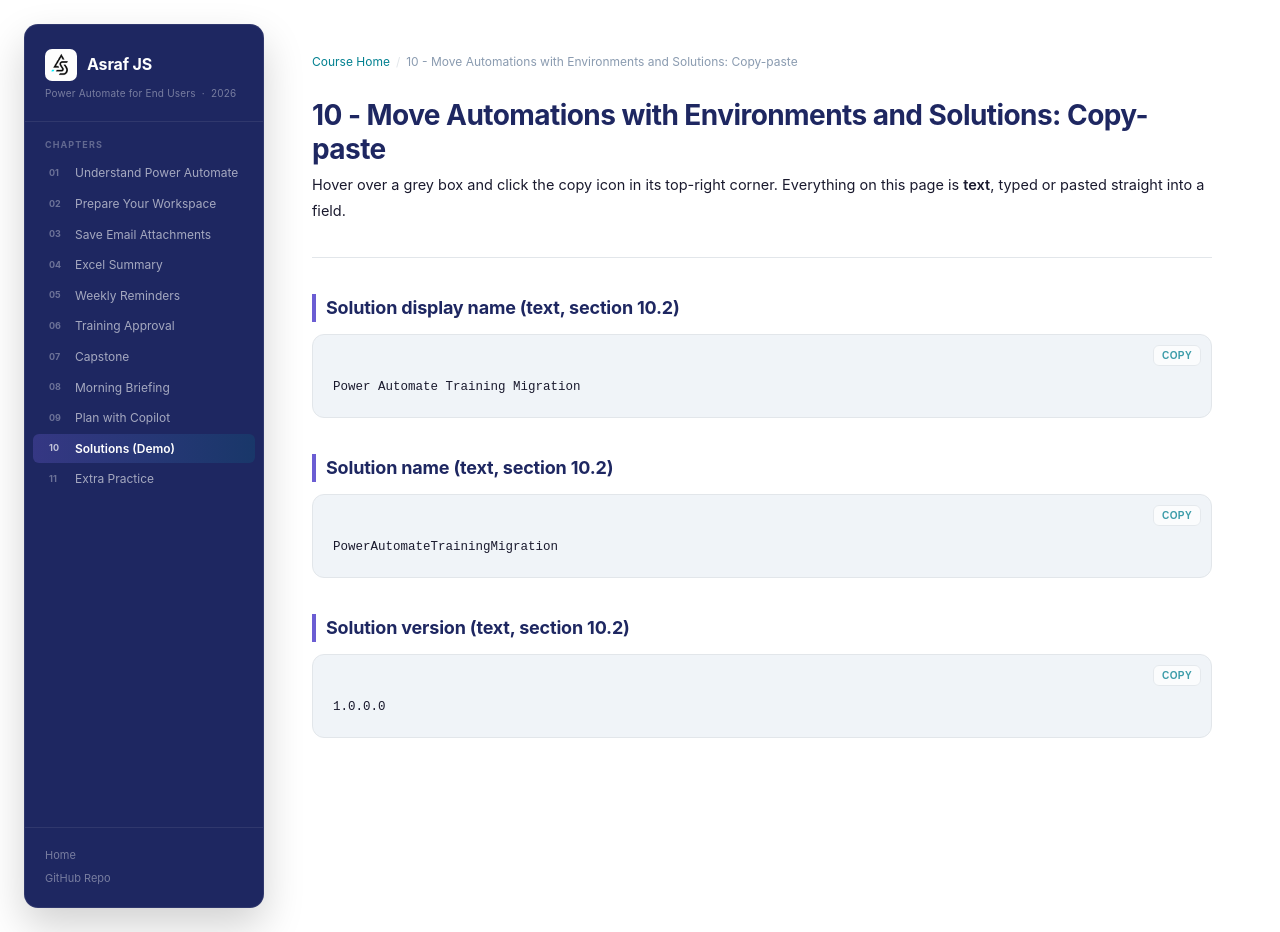
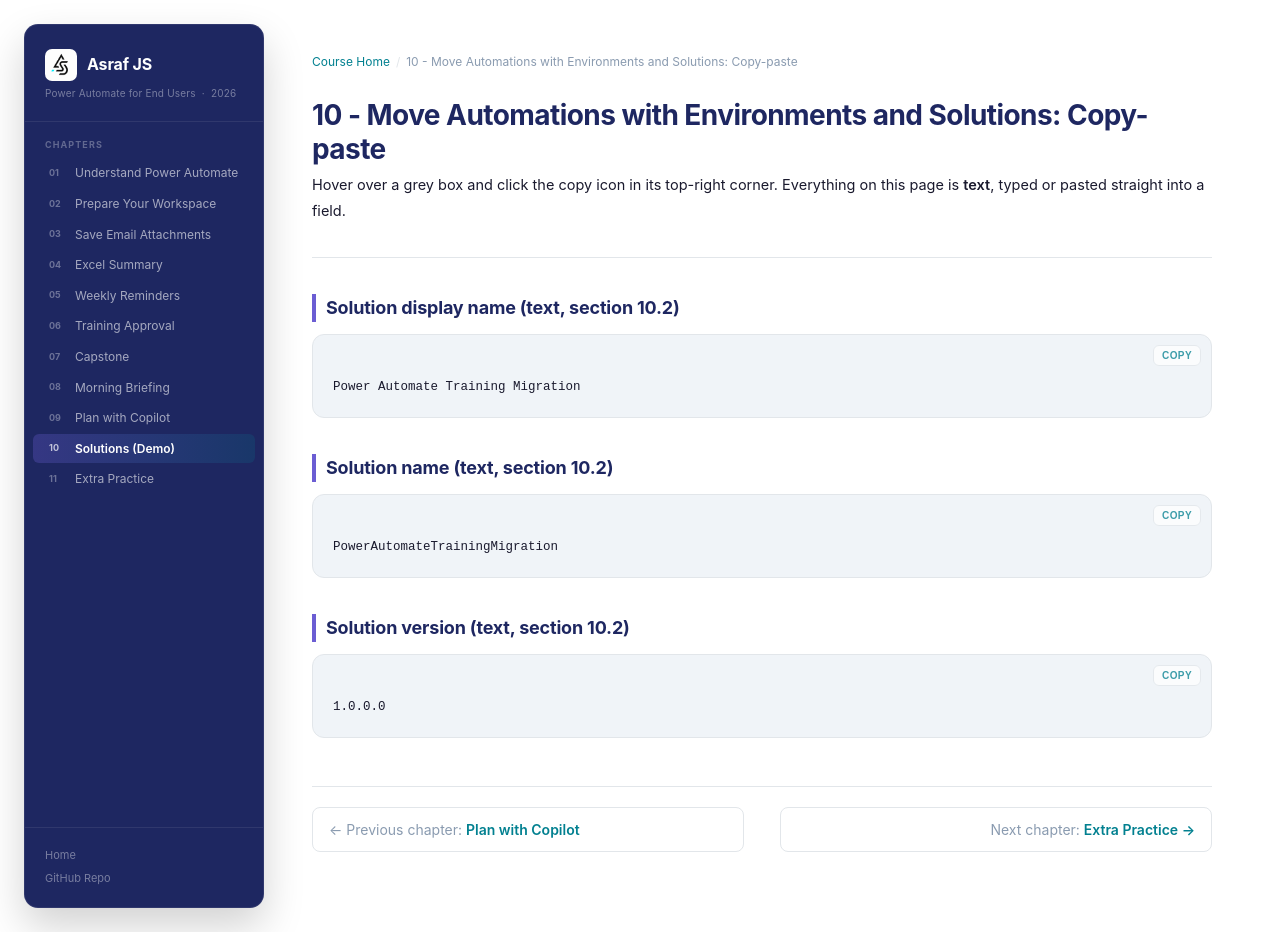
Before and after one commit to Asraf-JS/Microsoft-Power-Automate, a Jekyll site: the page built from 10-environments-and-solutions/copy-paste.md, in a window 1280 px wide and 932 px high. Built offline with Jekyll 4.4.1, drawn with Linux system fonts in a browser that asks for light colours; our own code applies the rules of GitHub Pages for plain Markdown files; part of the change alters nothing that is shown.

Commit message:
Add previous and next chapter links at the bottom of every page
Adds training-book-kit's page navigation to the layout, built from the
sidebar, so readers can move between chapters when the sidebar is
hidden in a narrow or split-screen window.

Co-Authored-By: Claude Opus 5.5 <noreply@anthropic.com>
Claude-Session: https://claude.ai/code/session_01DQxLb9wMt3kaDj2aX9TSiy

```diff
--- a/_layouts/default.html
+++ b/_layouts/default.html
@@ -786,5 +786,68 @@ document.addEventListener("DOMContentLoaded", function () {
 });
 </script>
 
+<!-- Previous / next chapter links for course sites. Paste this whole block into
+     _layouts/default.html, just before </body>. It reads the chapter list from the
+     sidebar (.sidebar-nav a.nav-item), so it needs no per-course setup, and it still
+     works when the sidebar is hidden on narrow or split-screen windows. -->
+<style>
+.page-nav{
+  display:flex;justify-content:space-between;gap:16px;
+  margin-top:48px;padding-top:20px;border-top:1px solid var(--border);
+}
+.page-nav a{
+  flex:1 1 0;max-width:48%;
+  display:block;padding:12px 16px;
+  border:1px solid var(--border);border-radius:8px;
+  font-size:14px;line-height:1.4;color:var(--text-dark);text-decoration:none;
+  transition:border-color .15s,background .15s;
+}
+.page-nav a:hover{border-color:var(--teal);background:var(--teal-light);text-decoration:none;}
+.page-nav a.next{margin-left:auto;text-align:right;}
+.page-nav .page-nav-label{color:var(--text-muted);}
+.page-nav .page-nav-topic{font-weight:600;color:var(--teal);}
+@media(max-width:600px){
+  .page-nav{flex-direction:column;}
+  .page-nav a,.page-nav a.next{max-width:100%;margin-left:0;}
+}
+</style>
+<script>
+document.addEventListener("DOMContentLoaded", function () {
+  const main = document.querySelector(".main-inner");
+  const items = Array.from(document.querySelectorAll(".sidebar-nav a.nav-item"));
+  if (!main || !items.length) return;
+
+  const here = location.pathname;
+  const path = function (a) { return new URL(a.href, location.href).pathname; };
+  const name = function (a) {
+    const n = a.querySelector(".nav-name");
+    return (n ? n.textContent : a.textContent).trim();
+  };
+  // The current chapter is the sidebar link whose address starts this page's address.
+  let current = -1;
+  items.forEach(function (a, i) { if (here.indexOf(path(a)) === 0) current = i; });
+
+  const prev = current > 0 ? items[current - 1] : null;
+  const next = current < 0 ? items[0] : items[current + 1] || null;
+  if (!prev && !next) return;
+
+  const nav = document.createElement("nav");
+  nav.className = "page-nav";
+  nav.setAttribute("aria-label", "Chapter navigation");
+  function link(a, cls, label, topic) {
+    const el = document.createElement("a");
+    el.className = cls;
+    el.href = a.href;
+    el.innerHTML = '<span class="page-nav-label"></span><span class="page-nav-topic"></span>';
+    el.querySelector(".page-nav-label").textContent = label;
+    el.querySelector(".page-nav-topic").textContent = topic;
+    nav.appendChild(el);
+  }
+  if (prev) link(prev, "prev", "← Previous chapter: ", name(prev));
+  if (next) link(next, "next", current < 0 ? "Start with: " : "Next chapter: ", name(next) + " →");
+  main.appendChild(nav);
+});
+</script>
+
 </body>
 </html>
```
